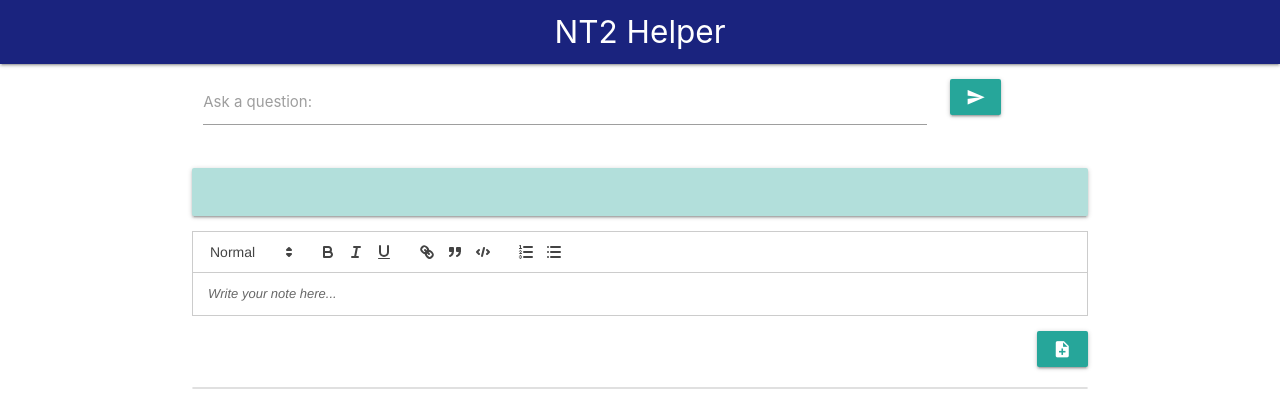
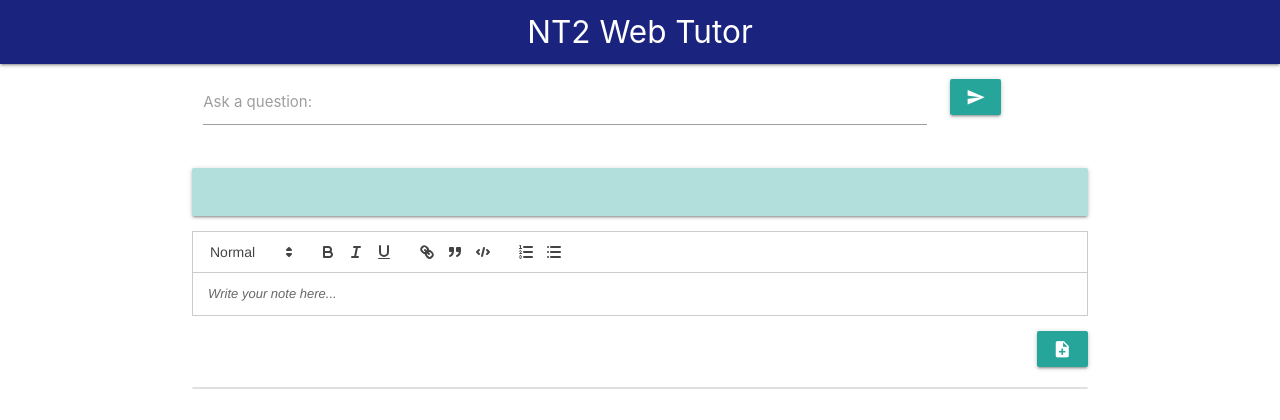
Before and after one commit to EStroiu/lang_learn, a Flask app: page / in a window 1280 px wide. Shown: the top 420 px of the page. Run offline with Flask 3, Linux system fonts and the light colour scheme; data that the repository does not hold is empty; some libraries are stand-ins or nearby versions.

Commit message:
added screenshots

```diff
--- a/templates/index.html
+++ b/templates/index.html
@@ -23,7 +23,7 @@
     <nav>
       <div class="nav-wrapper indigo darken-4">
         <a href="#" class="brand-logo center text-decoration-none text-reset"
-          >NT2 Helper</a
+          >NT2 Web Tutor</a
         >
       </div>
     </nav>
```
Also changed, not shown: README.md, 3 other files.
